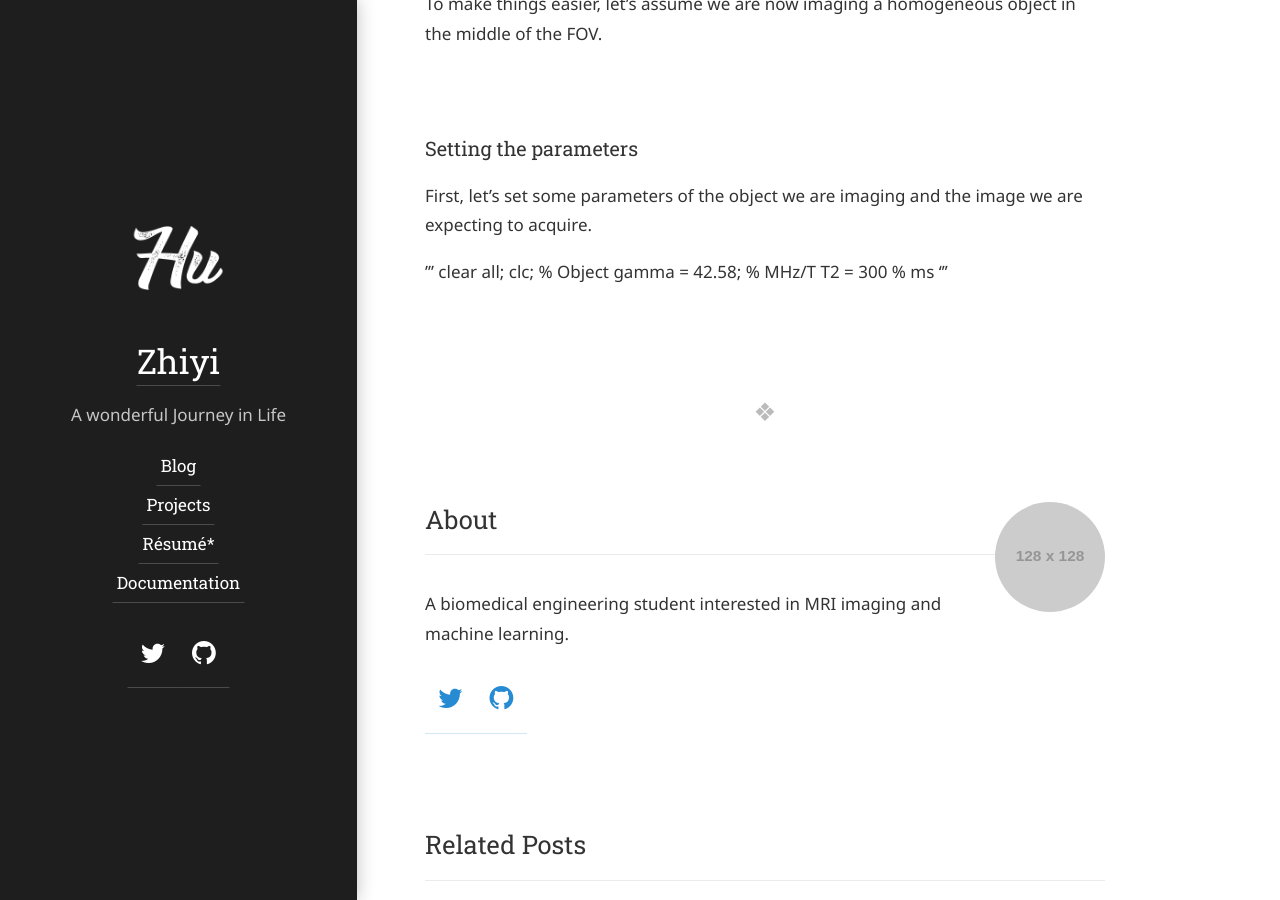
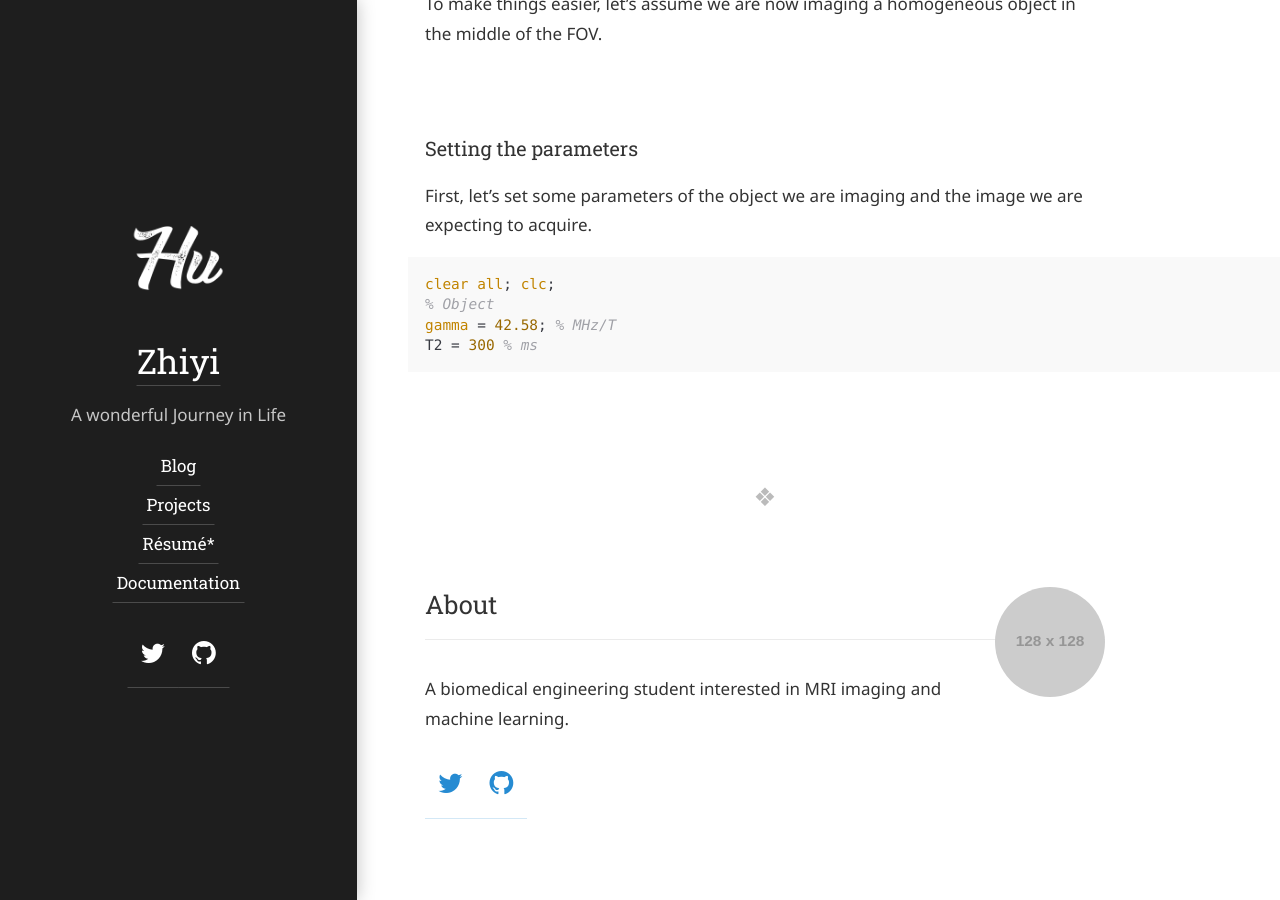
Before and after one commit to JacquelineHu/JacquelinHu.github.io, a Jekyll site: the page built from hydejack/_posts/2019-11-14-FID-noise-in-SE.md, in a window 1280 px wide and 900 px high, scrolled down 2631 px. Built offline with Jekyll 4.4.1, drawn with Linux system fonts in a browser that asks for light colours; some web fonts are replaced; our own code applies the rules of GitHub Pages for plain Markdown files.

Commit message:
Update 2019-11-14-FID-noise-in-SE.md

````diff
--- a/hydejack/_posts/2019-11-14-FID-noise-in-SE.md
+++ b/hydejack/_posts/2019-11-14-FID-noise-in-SE.md
@@ -40,9 +40,9 @@ To make things easier, let's assume we are now imaging a homogeneous object in t
 ### Setting the parameters
 First, let's set some parameters of the object we are imaging and the image we are expecting to acquire.
 
-'''
+```matlab
 clear all; clc;
 % Object
 gamma = 42.58; % MHz/T
 T2 = 300 % ms
-'''
+```
````
